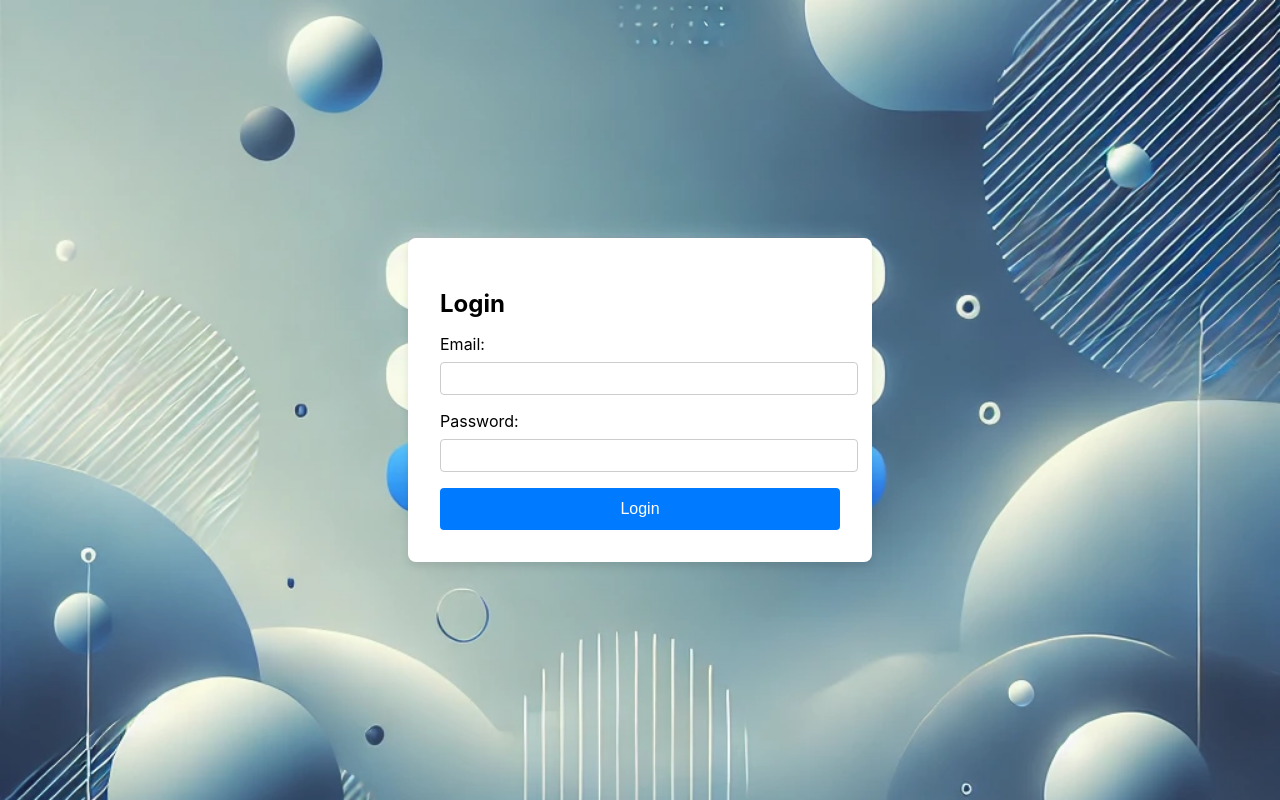
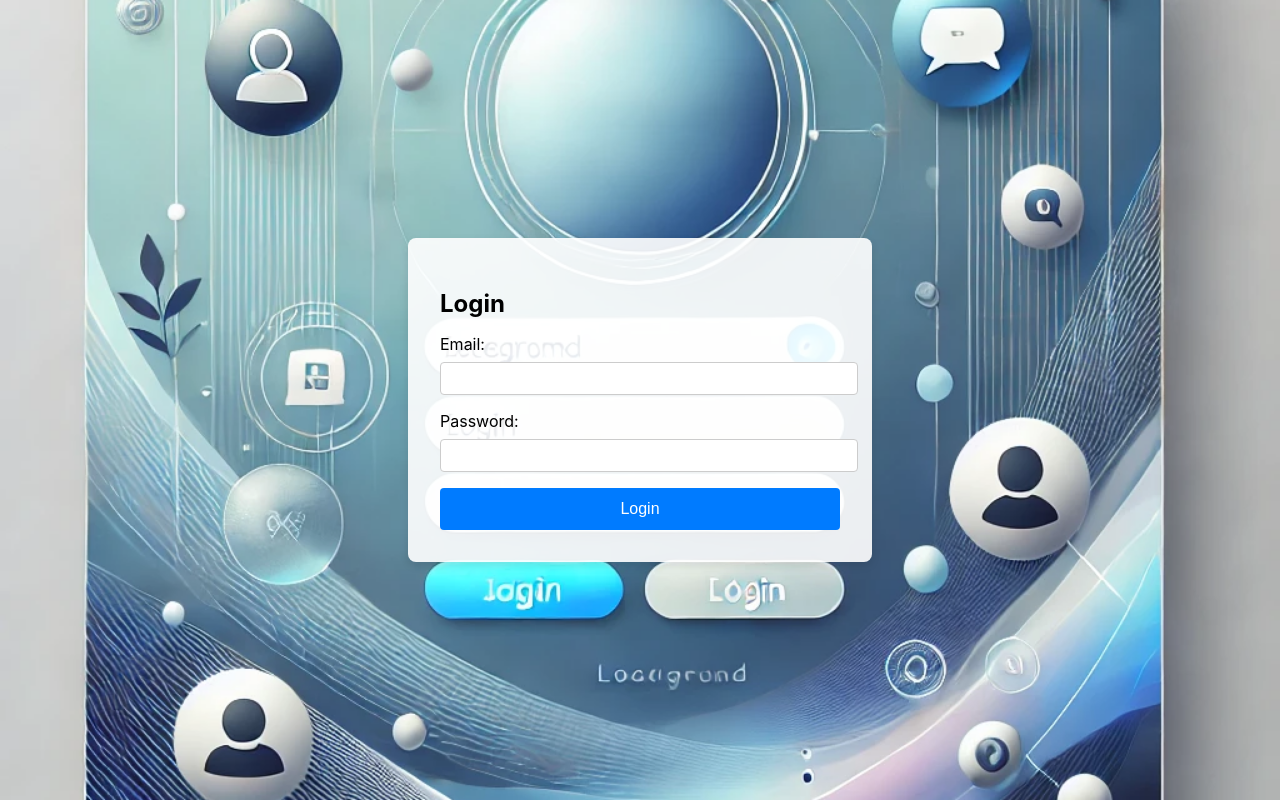
Before and after one commit to claudio1234567/WhatsGoingOn, a React (Create React App) app in the folder frontend/: page /login in a window 1280 px wide. Built offline with nearby package versions, Linux system fonts and the light colour scheme.

Commit message:
add background

```diff
--- a/frontend/src/pages/Login/Login.css
+++ b/frontend/src/pages/Login/Login.css
@@ -1,15 +1,24 @@
+/* Assicurati che l'immagine di background copra l'intero schermo */
+body, html {
+  height: 100%;
+  margin: 0;
+  padding: 0;
+  overflow: hidden;
+}
+
 .login-container {
   display: flex;
   justify-content: center;
   align-items: center;
-    height: 100vh;
+  min-height: 100vh;
   background-image: url('../../assets/bg.png');
   background-size: cover;
-    background-position: center;
+  background-position: center center;
+  background-repeat: no-repeat;
 }
 
 .login-form {
-    background: white;
+  background: rgba(255, 255, 255, 0.9); /* Sfondo semi-trasparente per la form */
   padding: 2rem;
   border-radius: 8px;
   box-shadow: 0 4px 8px rgba(0, 0, 0, 0.1);
```
Also changed, not shown: frontend/src/assets/bg.png. Lines whose indentation alone changed are shown as unchanged.
